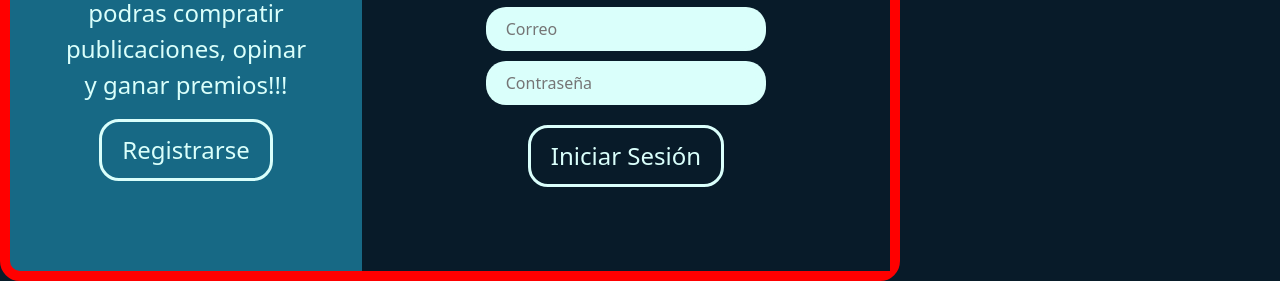
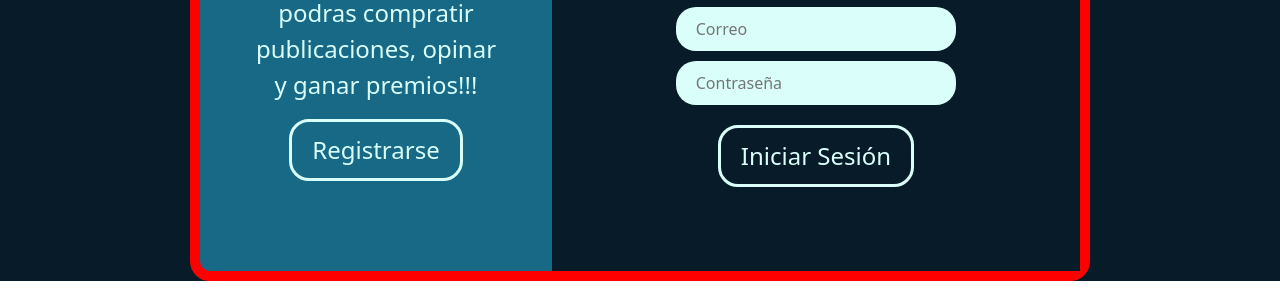
Before and after one commit to FacundoFernandez8/ejercicio, a plain HTML site: page HTML/contacto.html in a window 1280 px wide. Shown: the part 473-781 px from the top of the page. Drawn offline with nearby package versions, Linux system fonts and the light colour scheme.

Commit message:
centré login

```diff
--- a/CSS/style.css
+++ b/CSS/style.css
@@ -500,7 +500,8 @@ PATROCINADORES*/
 }
 
 .tabla-puntos {
-    border-collapse: collapse; margin: 25px 0;
+    border-collapse: collapse;
+    margin: 25px 0;
     font-size: 1em;
     min-width: 450px;
     box-shadow: 0 0 20px rgba(0, 0, 0, 0.15);
@@ -708,9 +709,10 @@ PATROCINADORES*/
 
 /*Aqui comienza Contacto*/
 
+.box-login{
+    display: flex;
+    justify-content: center;
 
-.box-login{
-    display: block;
 }
 
 .login{
@@ -721,7 +723,6 @@ PATROCINADORES*/
     border-radius: 20px;
     background-color: #176985;
     /*border: 8px rgb(255, 255, 255) solid;*/
-
 }
 
 .informacion{
```
